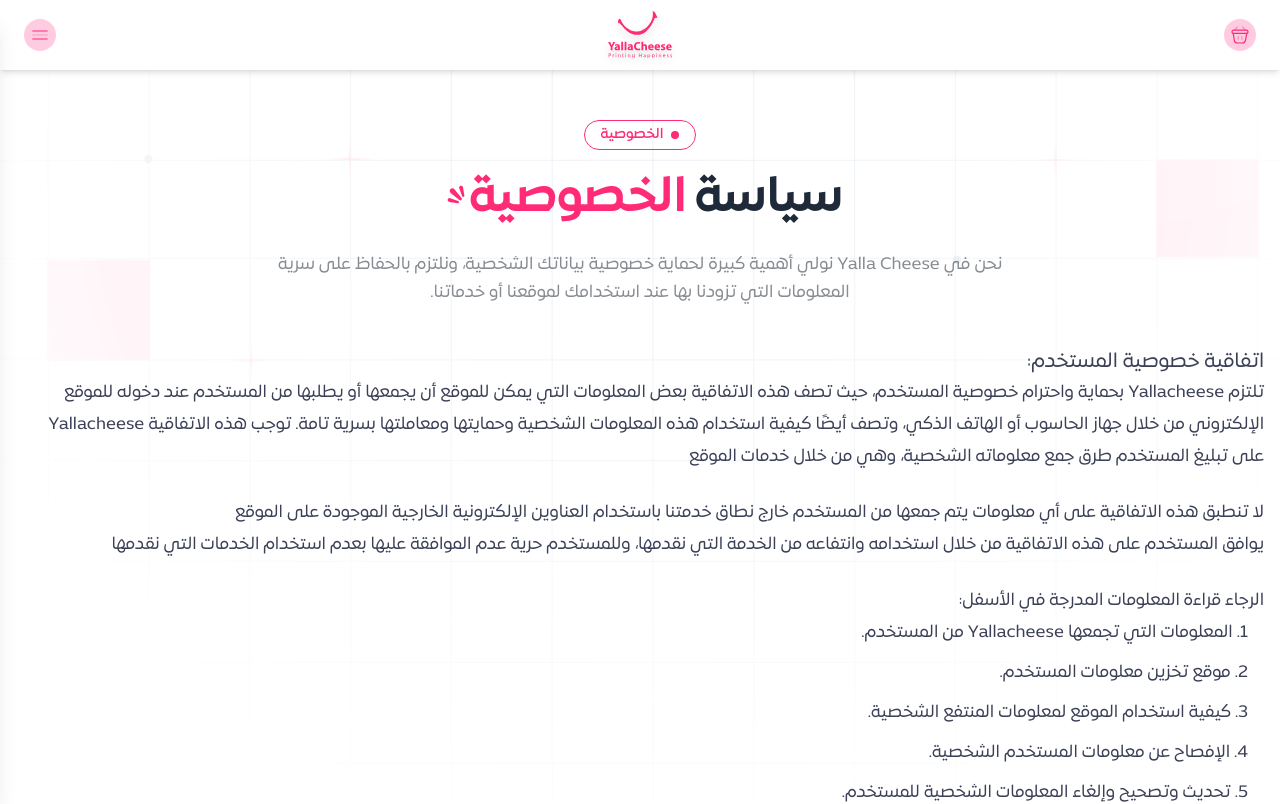
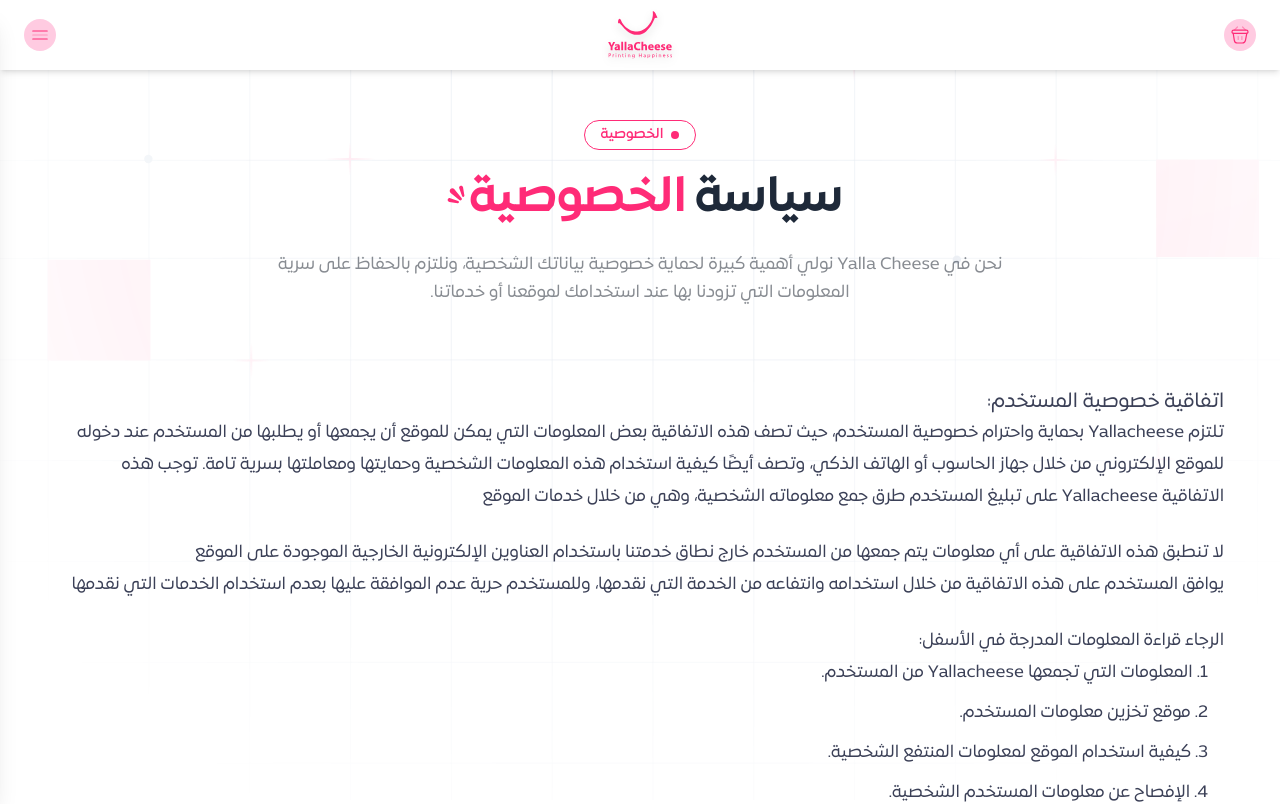
Before and after one commit to DaniaProgrammer765/yallacheese, a Next.js app: page /privacy-policy in a window 1280 px wide. Shown: the top 804 px of the page. Built offline with nearby package versions, Linux system fonts and the light colour scheme.

Commit message:
add padding to return-policy privacy-policy

```diff
--- a/src/app/privacy-policy/page.tsx
+++ b/src/app/privacy-policy/page.tsx
@@ -30,7 +30,7 @@
           أو خدماتنا.
         </p>
       </section>
-      <section className="bg-white text-secondary font-book text-[20px] ">
+      <section className="bg-white text-secondary font-book text-[20px] p-10">
         <span>اتفاقية خصوصية المستخدم:</span>
         {/* نص الخصوصية */}
         <div className="space-y-6 text-[17px] leading-8">
--- a/src/app/return-policy/page.tsx
+++ b/src/app/return-policy/page.tsx
@@ -30,7 +30,7 @@
         </p>
       </section>
 
-      <section className="bg-white text-secondary font-book text-[20px] w-full ">
+      <section className="bg-white text-secondary font-book text-[20px] w-full pr-10 ">
         {/* فقرة الشراء بواسطة بطاقة الإعتماد */}
         <div className="mb-8">
           <p className="text-primary font-book text-2xl mb-4">
```
